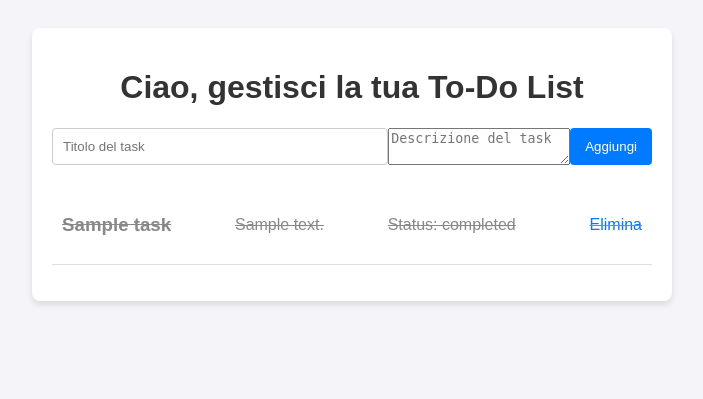
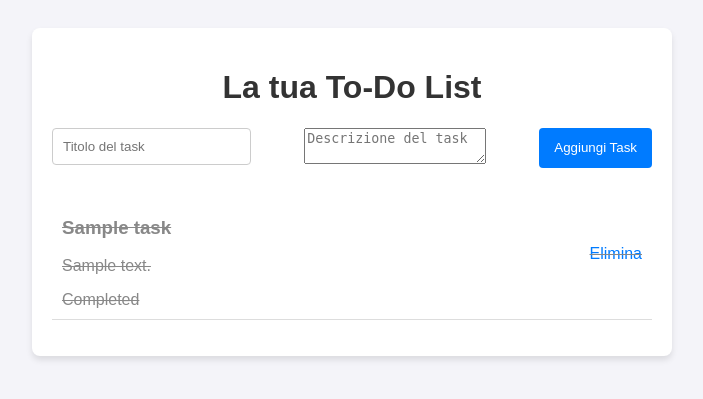
Before and after one commit to MarcoMpensabene/PHPpractice-To-Do-List, a PHP site: page /to_do_list.php in a window 1280 px wide. Shown: the top 399 px of the page, without its empty margins (288-991 px from the left). Run offline with PHP 8.4, Linux system fonts and the light colour scheme; the visitor is signed in with stand-in values (Sample User, id 1); tables that the repository leaves empty or names only in its code hold one stand-in row (values such as "Sample post").

Commit message:
updated html of to_do_list file

```diff
--- a/src/Views/to_do_list.php
+++ b/src/Views/to_do_list.php
@@ -57,26 +57,43 @@ $tasks = $stmt->fetchAll(PDO::FETCH_ASSOC);
 
 <body>
     <div class="container">
-        <h1>Ciao, gestisci la tua To-Do List</h1>
+        <header>
+            <h1>La tua To-Do List</h1>
+        </header>
+
+        <!-- Messaggi di errore/successo -->
+        <?php if (!empty($successMessage)): ?>
+            <div class="alert success"><?= htmlspecialchars($successMessage) ?></div>
+        <?php elseif (!empty($errorMessage)): ?>
+            <div class="alert error"><?= htmlspecialchars($errorMessage) ?></div>
+        <?php endif; ?>
 
         <!-- Form per aggiungere un task -->
         <form method="post" class="task-form">
+            <div class="form-group">
                 <input type="text" name="title" placeholder="Titolo del task" required>
+            </div>
+            <div class="form-group">
                 <textarea name="description" placeholder="Descrizione del task" required></textarea>
-            <button type="submit">Aggiungi</button>
+            </div>
+            <button type="submit" class="btn btn-primary">Aggiungi Task</button>
         </form>
 
         <!-- Elenco dei task -->
         <ul class="task-list">
             <?php foreach ($tasks as $task): ?>
-                <li class="<?= $task['status'] === 'completed' ? 'completed' : '' ?>">
+                <li class="task-item <?= $task['status'] === 'completed' ? 'completed' : '' ?>">
+                    <div class="task-content">
                         <h3><?= htmlspecialchars($task['title']) ?></h3>
                         <p><?= htmlspecialchars($task['description']) ?></p>
-                    <span>Status: <?= htmlspecialchars($task['status']) ?></span>
+                        <span class="status <?= $task['status'] ?>"><?= ucfirst($task['status']) ?></span>
+                    </div>
+                    <div class="task-actions">
                         <?php if ($task['status'] !== 'completed'): ?>
-                        <a href="?complete=<?= $task['id'] ?>" class="complete">Completa</a>
+                            <a href="?complete=<?= $task['id'] ?>" class="btn btn-success">Completa</a>
                         <?php endif; ?>
-                    <a href="?delete=<?= $task['id'] ?>" class="delete">Elimina</a>
+                        <a href="?delete=<?= $task['id'] ?>" class="btn btn-danger">Elimina</a>
+                    </div>
                 </li>
             <?php endforeach; ?>
         </ul>
```
Lines whose indentation alone changed are shown as unchanged.
